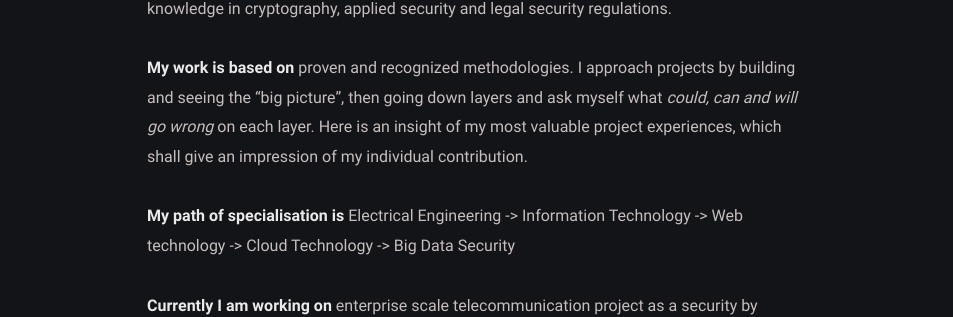
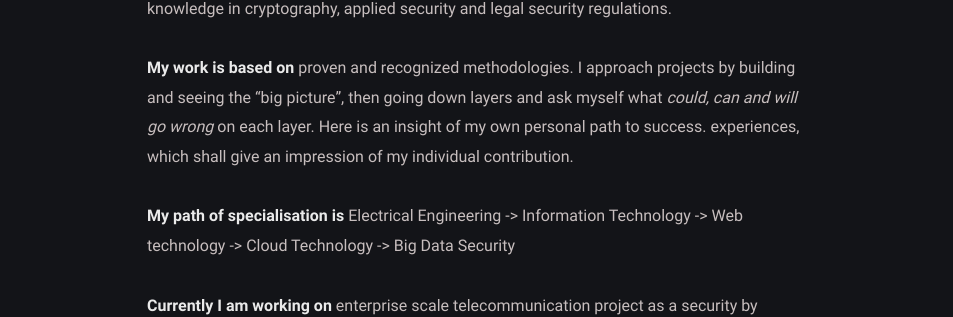
Before and after one commit to securebitAsif/fabulous-jupiter-8f84d, a Jekyll site: the page built from about.md, in a window 1280 px wide. Shown: the part 337-654 px from the top of the page, without its empty margins (163-1116 px from the left). Built offline with Jekyll 4.4.1, drawn with Linux system fonts in a browser that asks for light colours.

Commit message:
about.md: changed

```diff
--- a/about.md
+++ b/about.md
@@ -7,7 +7,7 @@ comments: false
 ---
 
 **I am an Experienced IT Security-Expert and Cloud Solution enthusiast** with profound knowledge in cryptography, applied security and legal security regulations.<br><br>
-**My work is based on** proven and recognized methodologies. I approach projects by building and seeing the “big picture”, then going down layers and ask myself what *could, can and will go wrong* on each layer. Here is an insight of my most valuable project experiences, which shall give an impression of my individual contribution.
+**My work is based on** proven and recognized methodologies. I approach projects by building and seeing the “big picture”, then going down layers and ask myself what *could, can and will go wrong* on each layer. Here is an insight of my own personal path to success. experiences, which shall give an impression of my individual contribution.
 
 **My path of specialisation is** Electrical Engineering -> Information Technology -> Web technology -> Cloud Technology -> Big Data Security
 
```
